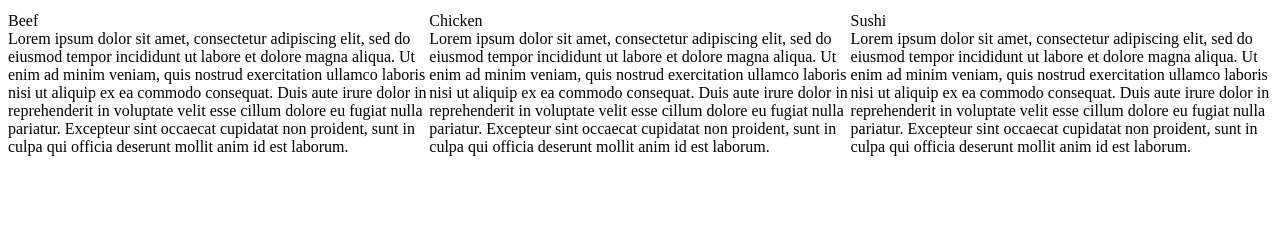
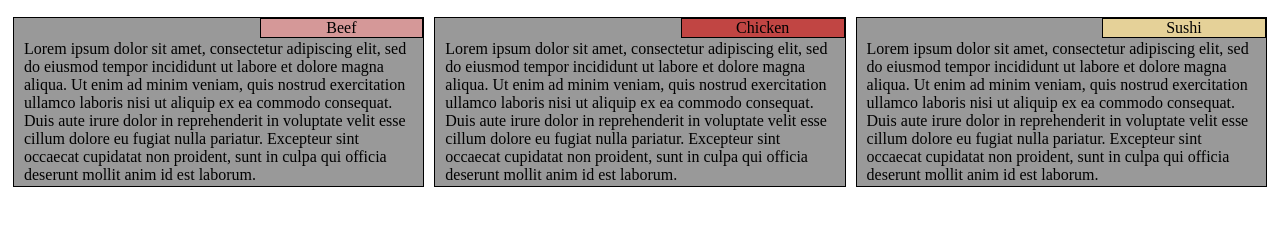
Before and after one commit to ayman-shaikh/coursera-test, a plain HTML site: page module2-solution/index.html in a window 1280 px wide. Shown: the part 61-286 px from the top of the page. Drawn offline with Linux system fonts and the light colour scheme.

Commit message:
Update index.html

```diff
--- a/module2-solution/index.html
+++ b/module2-solution/index.html
@@ -11,16 +11,22 @@
 
 <div class="row">
   <section class="col-lg-4 col-md-6">
-    <section class="title">Beef</section>
-    Lorem ipsum dolor sit amet, consectetur adipiscing elit, sed do eiusmod tempor incididunt ut labore et dolore magna aliqua. Ut enim ad minim veniam, quis nostrud exercitation ullamco laboris nisi ut aliquip ex ea commodo consequat. Duis aute irure dolor in reprehenderit in voluptate velit esse cillum dolore eu fugiat nulla pariatur. Excepteur sint occaecat cupidatat non proident, sunt in culpa qui officia deserunt mollit anim id est laborum.
+    <div class="container">
+      <section class="title1">Beef</section>
+      <p>Lorem ipsum dolor sit amet, consectetur adipiscing elit, sed do eiusmod tempor incididunt ut labore et dolore magna aliqua. Ut enim ad minim veniam, quis nostrud exercitation ullamco laboris nisi ut aliquip ex ea commodo consequat. Duis aute irure dolor in reprehenderit in voluptate velit esse cillum dolore eu fugiat nulla pariatur. Excepteur sint occaecat cupidatat non proident, sunt in culpa qui officia deserunt mollit anim id est laborum.</p>
+    </div>
   </section>
   <section class="col-lg-4 col-md-6">
-    <section class="title">Chicken</section>
-    Lorem ipsum dolor sit amet, consectetur adipiscing elit, sed do eiusmod tempor incididunt ut labore et dolore magna aliqua. Ut enim ad minim veniam, quis nostrud exercitation ullamco laboris nisi ut aliquip ex ea commodo consequat. Duis aute irure dolor in reprehenderit in voluptate velit esse cillum dolore eu fugiat nulla pariatur. Excepteur sint occaecat cupidatat non proident, sunt in culpa qui officia deserunt mollit anim id est laborum.
+    <div class="container">
+      <section class="title2">Chicken</section>
+      <p>Lorem ipsum dolor sit amet, consectetur adipiscing elit, sed do eiusmod tempor incididunt ut labore et dolore magna aliqua. Ut enim ad minim veniam, quis nostrud exercitation ullamco laboris nisi ut aliquip ex ea commodo consequat. Duis aute irure dolor in reprehenderit in voluptate velit esse cillum dolore eu fugiat nulla pariatur. Excepteur sint occaecat cupidatat non proident, sunt in culpa qui officia deserunt mollit anim id est laborum.</p>
+    </div>
   </section>
   <section class="col-lg-4 col-md-12">
-    <section class="title">Sushi</section>
-    Lorem ipsum dolor sit amet, consectetur adipiscing elit, sed do eiusmod tempor incididunt ut labore et dolore magna aliqua. Ut enim ad minim veniam, quis nostrud exercitation ullamco laboris nisi ut aliquip ex ea commodo consequat. Duis aute irure dolor in reprehenderit in voluptate velit esse cillum dolore eu fugiat nulla pariatur. Excepteur sint occaecat cupidatat non proident, sunt in culpa qui officia deserunt mollit anim id est laborum.
+    <div class="container">
+      <section class="title3">Sushi</section>
+      <p>Lorem ipsum dolor sit amet, consectetur adipiscing elit, sed do eiusmod tempor incididunt ut labore et dolore magna aliqua. Ut enim ad minim veniam, quis nostrud exercitation ullamco laboris nisi ut aliquip ex ea commodo consequat. Duis aute irure dolor in reprehenderit in voluptate velit esse cillum dolore eu fugiat nulla pariatur. Excepteur sint occaecat cupidatat non proident, sunt in culpa qui officia deserunt mollit anim id est laborum.</p>
+      </div>
   </section>
 </div>
 
```
